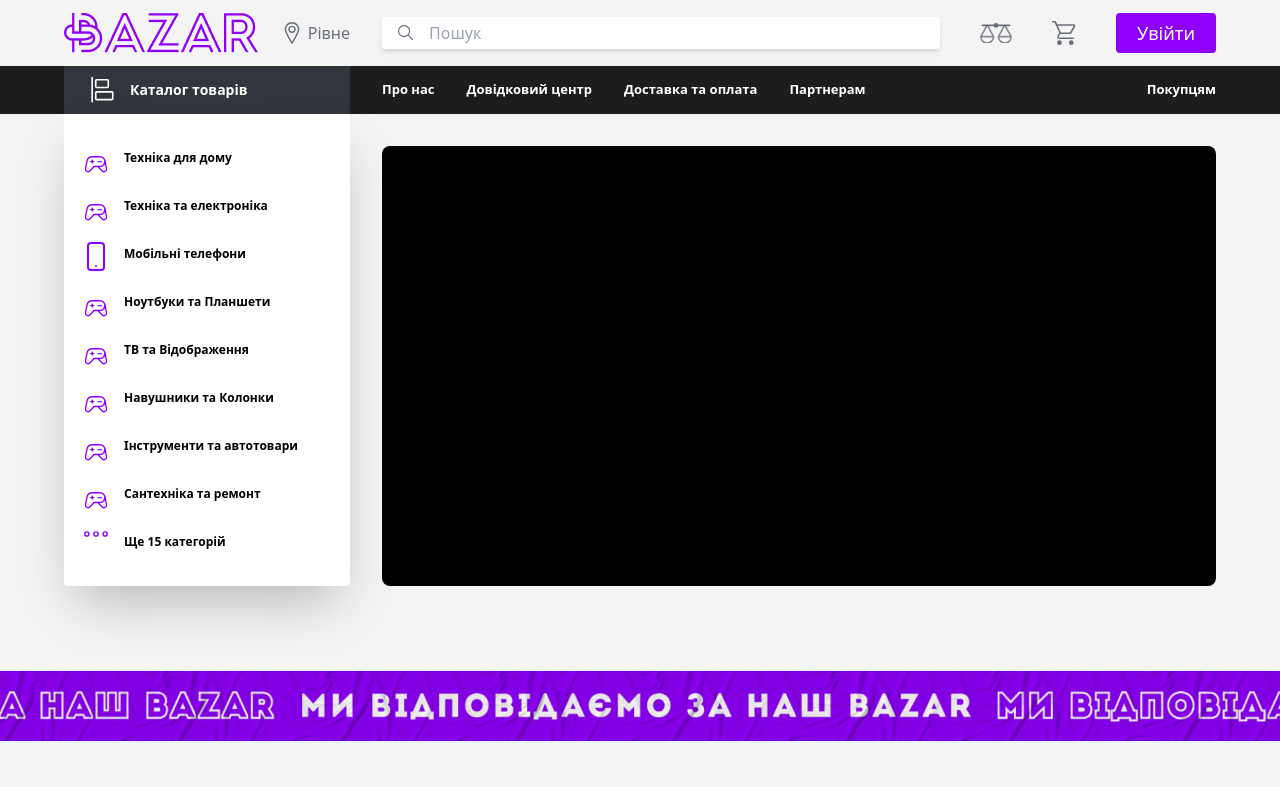
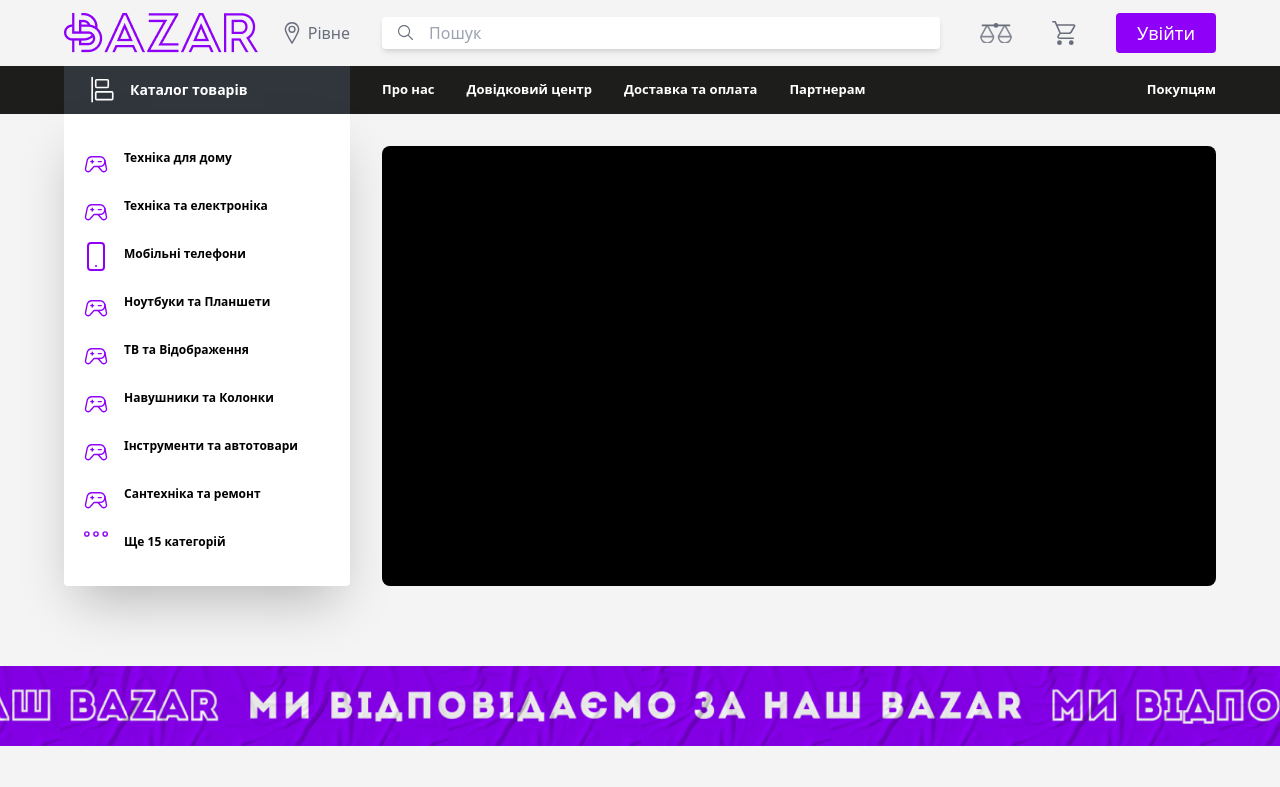
Before and after one commit to Bazar-INC/bazar, a React (Vite) app: page /home in a window 1280 px wide. Shown: the top 787 px of the page. Built offline with nearby package versions, Linux system fonts and the light colour scheme; no server answers.

Commit message:
fix banner on home page

```diff
--- a/src/components/pages/home/index.tsx
+++ b/src/components/pages/home/index.tsx
@@ -49,7 +49,7 @@ const HomePage: FC = () => {
                <div className="flex-1 h-[256px] md:h-[440px] 2xl:h-[608px] w-full sm:rounded-lg bg-black"></div>
             </div>
          </Layout.Container>
-         <img className="mt-20 mb-10 w-full h-[80px] object-contain" src="/banner.png" />
+         <img className="mt-20 mb-10 w-full h-[80px] object-cover" src="/banner.png" />
          <Layout.Container>
 
             <div className="flex items-center">
```
